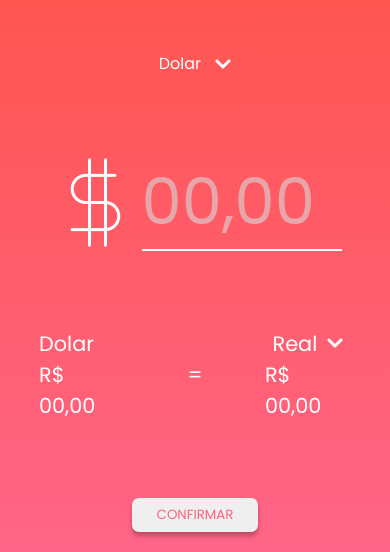
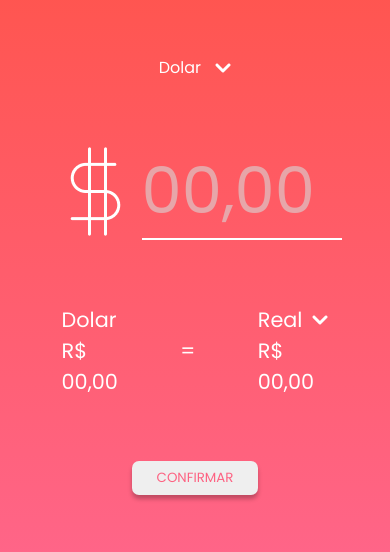
Before and after one commit to LucianoCarvalho0106/conversorMoedas, a plain HTML site: page index.html in a window 390 px wide. Shown: the part 292-844 px from the top of the page. Drawn offline with Linux system fonts and the light colour scheme.

Commit message:
alterações na responsividade

```diff
--- a/styles/style.css
+++ b/styles/style.css
@@ -7,6 +7,8 @@
     font-family: 'Poppins', sans-serif;
     color: #fff;
 }
+
+
 
 .container{
     height: 100vh;
@@ -21,7 +23,8 @@ main{
     flex-direction: column;
     align-items: center;
     justify-content: space-between;
-    margin-top: 70px;
+    margin-top: 50px;
+    padding: 2.3em;
 }
 .flex{
     display: flex;
```
